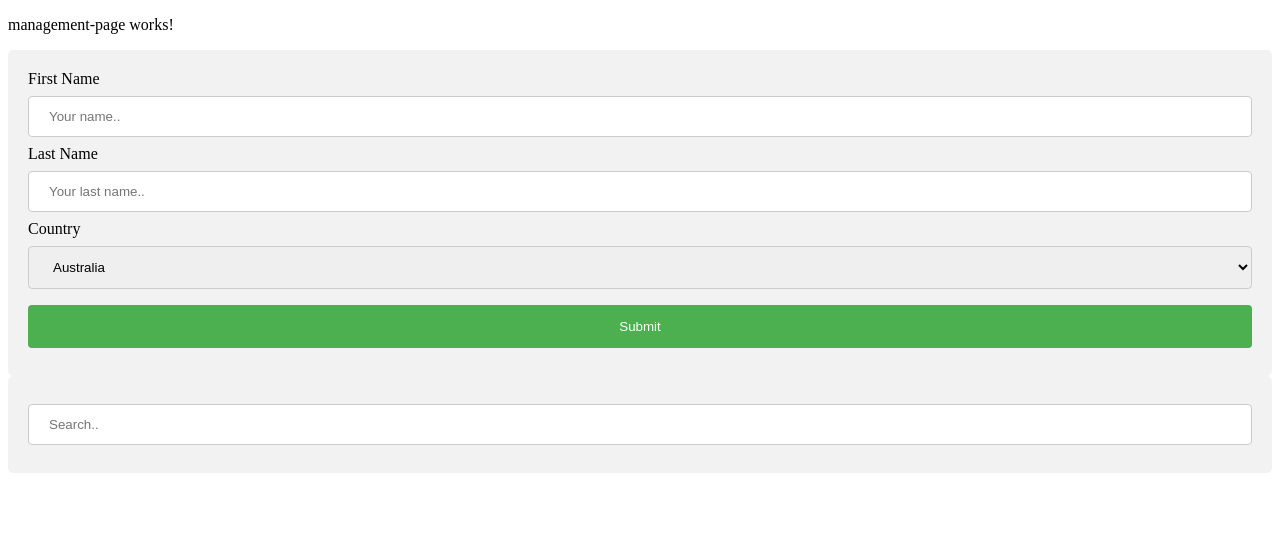
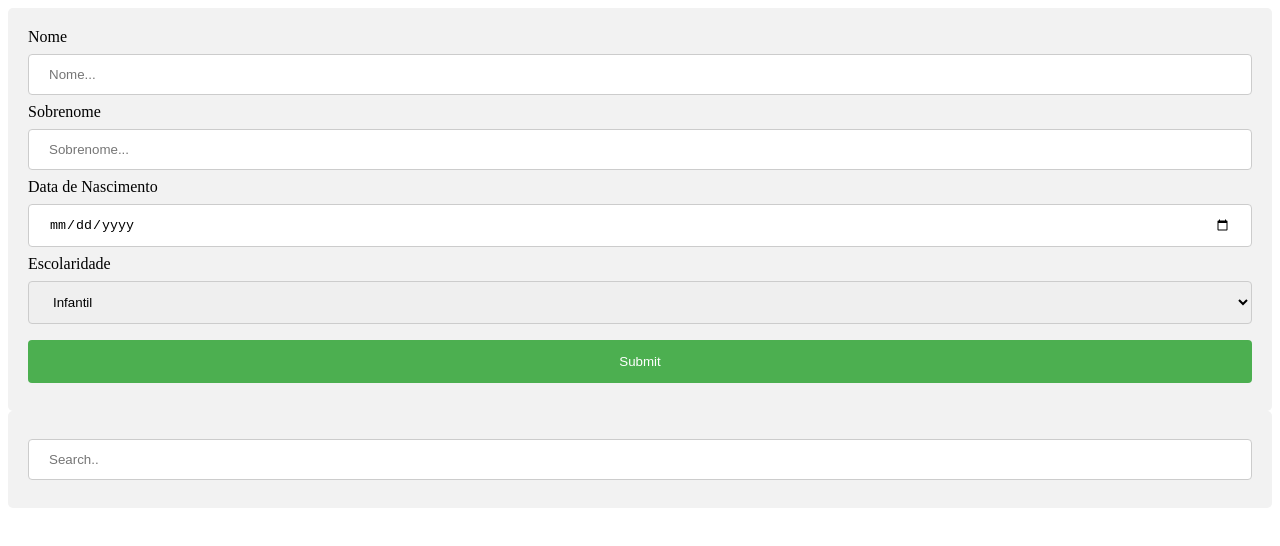
Before and after one commit to DevBeatrizAranha/avaliacao_tecnica, an Angular app in the folder USER_MANAGEMENT/userManagementFrontEnd/: page / in a window 1280 px wide. Shown: the top 546 px of the page. Built offline with nearby package versions, Linux system fonts and the light colour scheme.

Commit message:
adicionando itens ao form

```diff
--- a/USER_MANAGEMENT/userManagementFrontEnd/src/management-page/form/form.component.css
+++ b/USER_MANAGEMENT/userManagementFrontEnd/src/management-page/form/form.component.css
@@ -19,6 +19,16 @@ input[type=text], select {
     cursor: pointer;
   }
 
+  input[type=date] {
+    width: 100%;
+    padding: 12px 20px;
+    margin: 8px 0;
+    display: inline-block;
+    border: 1px solid #ccc;
+    border-radius: 4px;
+    box-sizing: border-box;
+  }
+
   input[type=submit]:hover {
     background-color: #45a049;
   }
--- a/USER_MANAGEMENT/userManagementFrontEnd/src/management-page/form/form.component.html
+++ b/USER_MANAGEMENT/userManagementFrontEnd/src/management-page/form/form.component.html
@@ -1,16 +1,20 @@
 <div>
     <form action="/action_page.php">
-      <label for="fname">First Name</label>
-      <input type="text" id="fname" name="firstname" placeholder="Your name..">
+      <label for="fname">Nome</label>
+      <input type="text" id="fname" name="firstname" placeholder="Nome...">
 
-      <label for="lname">Last Name</label>
-      <input type="text" id="lname" name="lastname" placeholder="Your last name..">
+      <label for="lname">Sobrenome</label>
+      <input type="text" id="lname" name="lastname" placeholder="Sobrenome...">
 
-      <label for="country">Country</label>
-      <select id="country" name="country">
-        <option value="australia">Australia</option>
-        <option value="canada">Canada</option>
-        <option value="usa">USA</option>
+      <label for="lname">Data de Nascimento</label>
+      <input type="date" id="date" name="dateBirth">
+
+      <label for="education">Escolaridade</label>
+      <select id="education" name="education">
+        <option value="infantil">Infantil</option>
+        <option value="fundamental">Fundamental</option>
+        <option value="medio">Médio</option>
+        <option value="superior">Superior</option>
       </select>
 
       <input type="submit" value="Submit">
@@ -18,6 +22,6 @@
   </div>
   <div>
     <form>
-        <input type="text" name="search" placeholder="Search..">
-      </form>
+  <input type="text" name="search" placeholder="Search..">
+</form>
   </div>
--- a/USER_MANAGEMENT/userManagementFrontEnd/src/management-page/management-page.component.html
+++ b/USER_MANAGEMENT/userManagementFrontEnd/src/management-page/management-page.component.html
@@ -1,2 +1 @@
-<p>management-page works!</p>
 <app-form></app-form>
```
